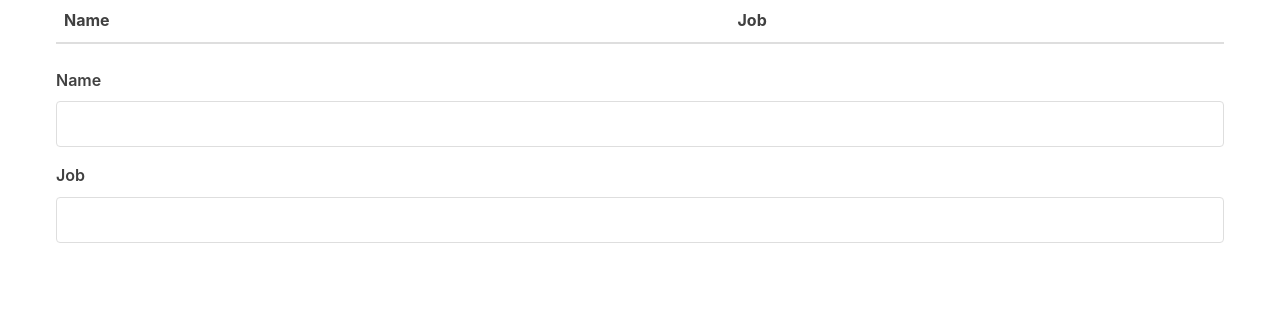
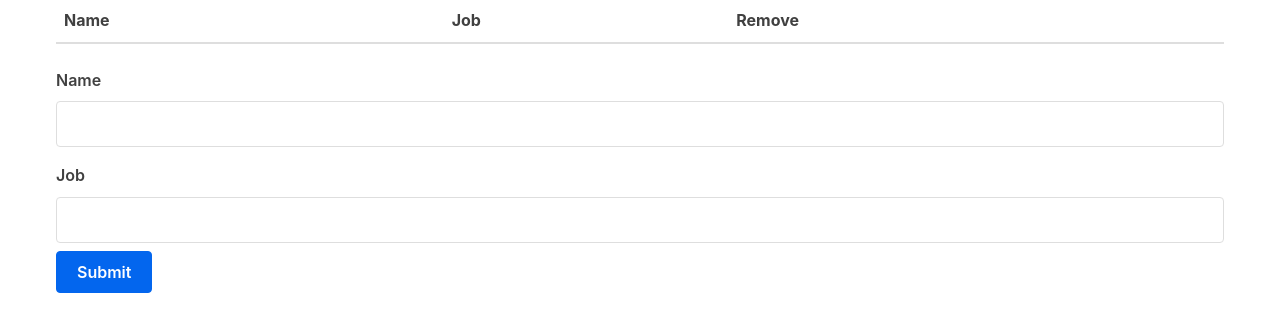
Before and after one commit to jbdiei/307-assignment1, a React (Vite) app in the folder packages/react-frontend/: page / in a window 1280 px wide. Shown: the top 332 px of the page. Built offline with nearby package versions, Linux system fonts and the light colour scheme.

Commit message:
final round of changes

```diff
--- a/packages/react-frontend/src/Form.jsx
+++ b/packages/react-frontend/src/Form.jsx
@@ -1,6 +1,6 @@
 import React, { useState } from "react";
 
-function Form() {
+function Form(props) {
     const [person, setPerson] = useState({
         name: "",
         job: "",
@@ -16,6 +16,11 @@
 
 
     }
+
+    function submitForm() {
+        props.handleSubmit(person);
+        setPerson({ name: "", job: "" });
+      }
 
     return (
         <form>
@@ -35,6 +40,8 @@
                 value={person.job}
                 onChange={handleChange}
             />
+
+            <input type="button" value="Submit" onClick={submitForm} />
         </form>
     );
 
--- a/packages/react-frontend/src/MyApp.jsx
+++ b/packages/react-frontend/src/MyApp.jsx
@@ -18,6 +18,9 @@
 
 
     }
+    function updateList(person) {
+        setCharacters([...characters, person]);
+      }
 
     return (
         <div className="container">
@@ -25,7 +28,7 @@
       characterData={characters}
       removeCharacter={removeOneCharacter}
     />
-        <Form />
+        <Form handleSubmit={updateList} />
   </div>
         )
     }
--- a/packages/react-frontend/src/Table.jsx
+++ b/packages/react-frontend/src/Table.jsx
@@ -6,6 +6,7 @@
         <tr>
           <th>Name</th>
           <th>Job</th>
+          <th>Remove</th>
         </tr>
       </thead>
     );
```
